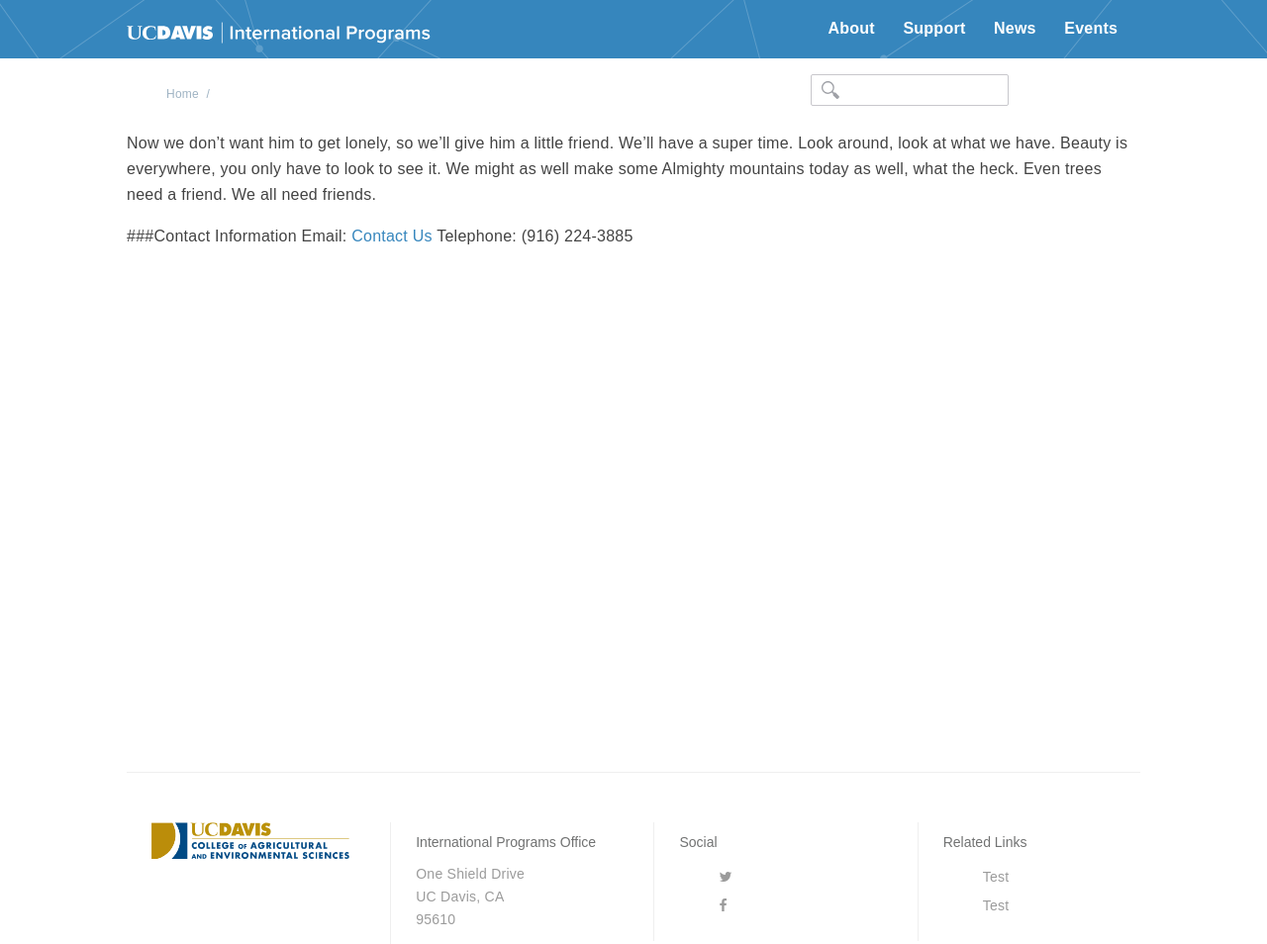
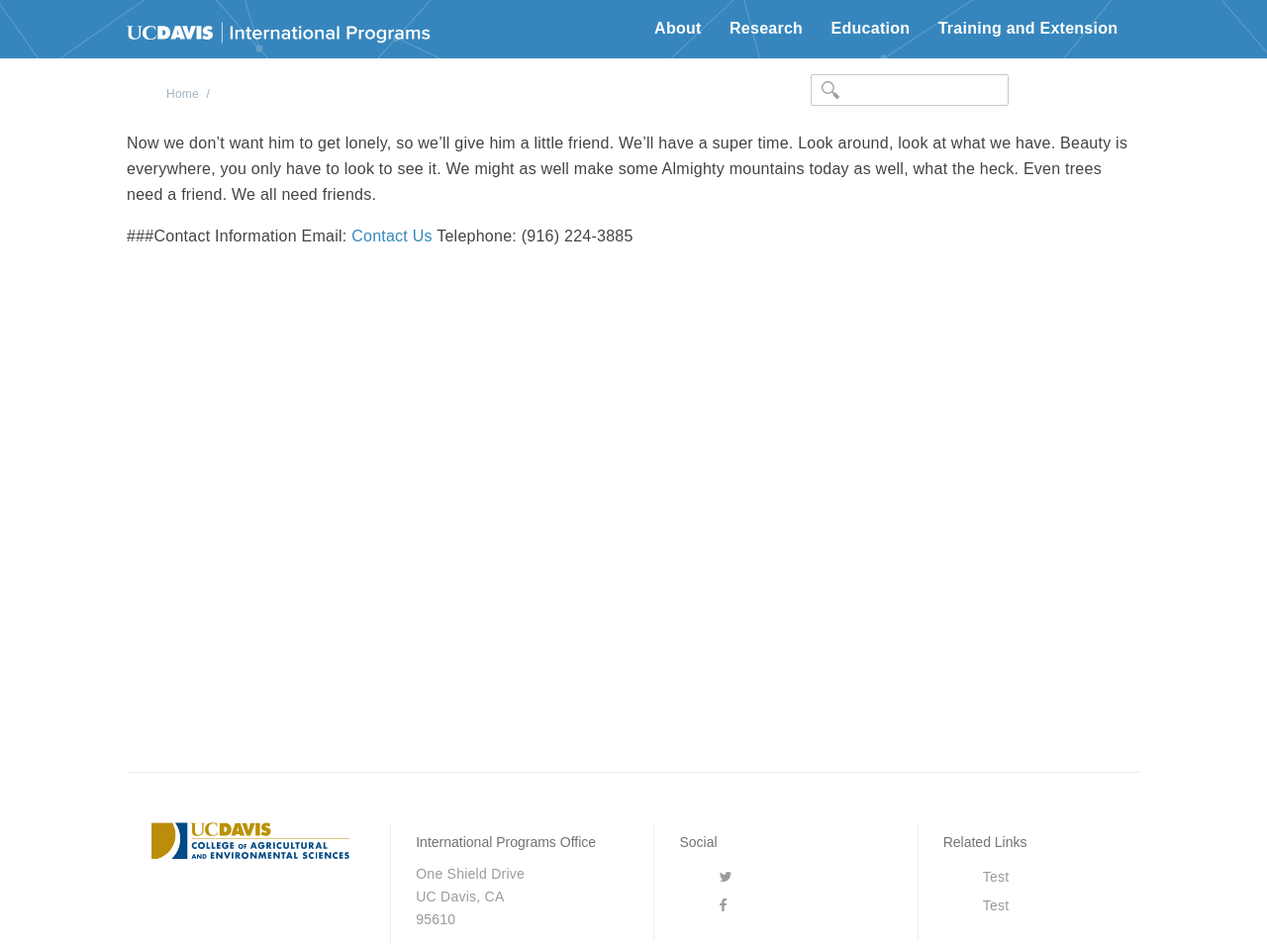
Before and after one commit to ucdavis/ip, a Jekyll site: the page built from contact.md, in a window 1280 px wide. Shown: the whole page at 99% size. Built offline with Jekyll 4.4.1, drawn with Linux system fonts in a browser that asks for light colours; nearby versions of some CDN libraries.

Commit message:
nav content

```diff
--- a/_includes/navigation.html
+++ b/_includes/navigation.html
@@ -7,25 +7,71 @@
             <li>
                 <a href="/about">About</a>
                 <ul class="dropdown">
-                    <li><a href="/components#nivo">Slider</a></li>
-                    <li><a href="/components#bgvideo">Video</a></li>
-                    <li><a href="/components#icons">Icons</a>
-                    <ul class="subdropdown">
-                        <li><a href="components#nivo">Slider</a></li>
-                        <li><a href="components#bgvideo">Video</a></li>
-                        <li><a href="components#icons">Icons</a></li>
+                    <li><a href="/components#nivo">Mission</a></li>
+                    <li><a href="/components#bgvideo">Team</a></li>
+                    <li><a href="/components#icons">Where we work</a></li>
+                    <li><a href="/components#icons">Impact</a></li>
+                    <li><a href="/components#icons">Contact</a></li>
+                    <li><a href="/components#icons">Visit</a></li>
+
+                </li>
+            </ul>
+        </li>
+        <li>
+            <a href="/research">Research</a>
+            <ul class="dropdown">
+                <li><a href="/research/">Innovation Labs</a></li>
+                    <li><a href="/research/">CAS</a></li>
+                    <li><a href="/research/">AIP</a></li>
+            </ul>
+        </li>
+        <li>
+            <a href="/education">Education</a>
+            <ul class="dropdown">
+                <li><a href="/education">Scholars and Students</a>
+                <ul class="subdropdown">
+                        <li><a href="components#nivo">RIFA</a></li>
+                        <li><a href="components#bgvideo">REAP</a></li>
+                        <li><a href="components#icons">UID</a></li>
+                    </ul>
+                </li>
+                <li><a href="/education">Institutional building</a>
+                <ul class="subdropdown">
+                        <li><a href="components#nivo">CAS</a></li>
+                        <li><a href="components#bgvideo">Haiti</a></li>
+                        <li><a href="components#icons">China</a></li>
+                        <li><a href="components#icons">Vietnam</a></li>
                     </ul>
                 </li>
             </ul>
         </li>
         <li>
-            <a href="/support">Support</a>
-        </li>
-        <li>
-            <a href="/news">News</a>
-        </li>
-        <li>
-            <a href="/events">Events</a>
+            <a href="/training">Training and Extension</a>
+            <ul class="dropdown">
+                <li><a href="/education">Short term training</a>
+                <ul class="subdropdown">
+                        <li><a href="components#nivo">Cochran</a></li>
+                        <li><a href="components#bgvideo">Borlaug</a></li>
+                    </ul>
+                </li>
+                <li><a href="/education">Building extension capacities</a>
+                <ul class="subdropdown">
+                        <li><a href="components#nivo">AAEP</a></li>
+                        <li><a href="components#bgvideo">INGENAES</a></li>
+                        <li><a href="components#bgvideo">Guatemala</a></li>
+                        <li><a href="components#bgvideo">MEAS</a></li>
+                    </ul>
+                </li>
+                <li><a href="/education">Extension methodology and ICT work</a>
+                <ul class="subdropdown">
+                        <li><a href="components#nivo">e-China Apple</a></li>
+                        <li><a href="components#bgvideo">e-Pak Ag</a></li>
+                        <li><a href="components#bgvideo">e-Afghan Ag</a></li>
+                        <li><a href="components#bgvideo">AgExtOnline</a></li>
+                    </ul>
+                </li>
+            </ul>
+
         </li>
     </ul>
 </div>
```
Also changed, not shown: 4 other files.
